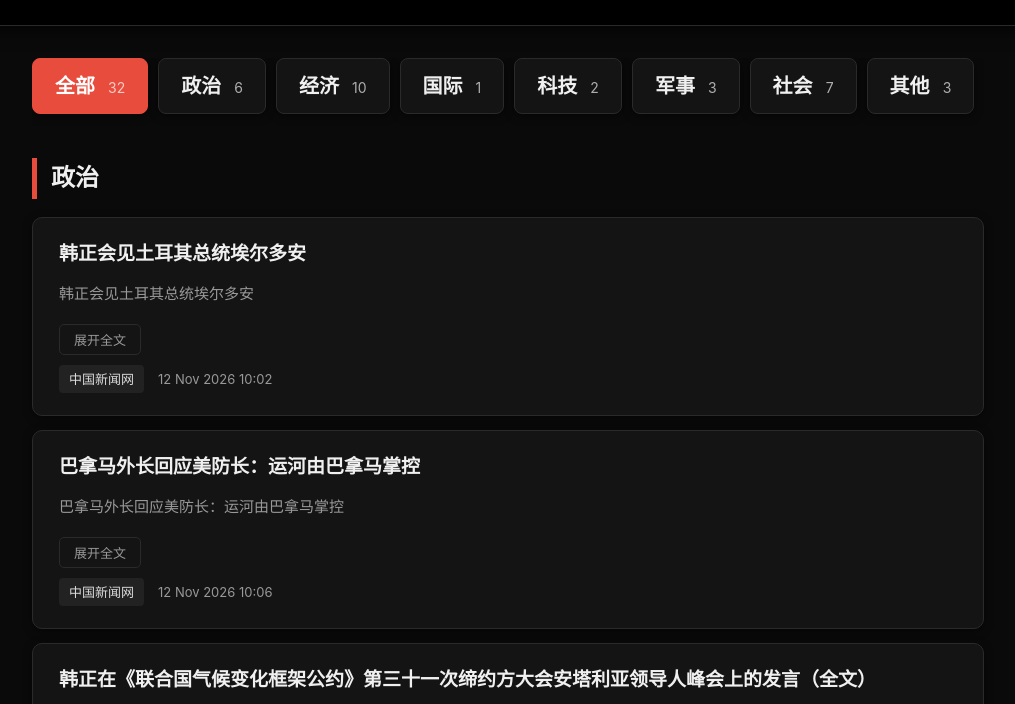
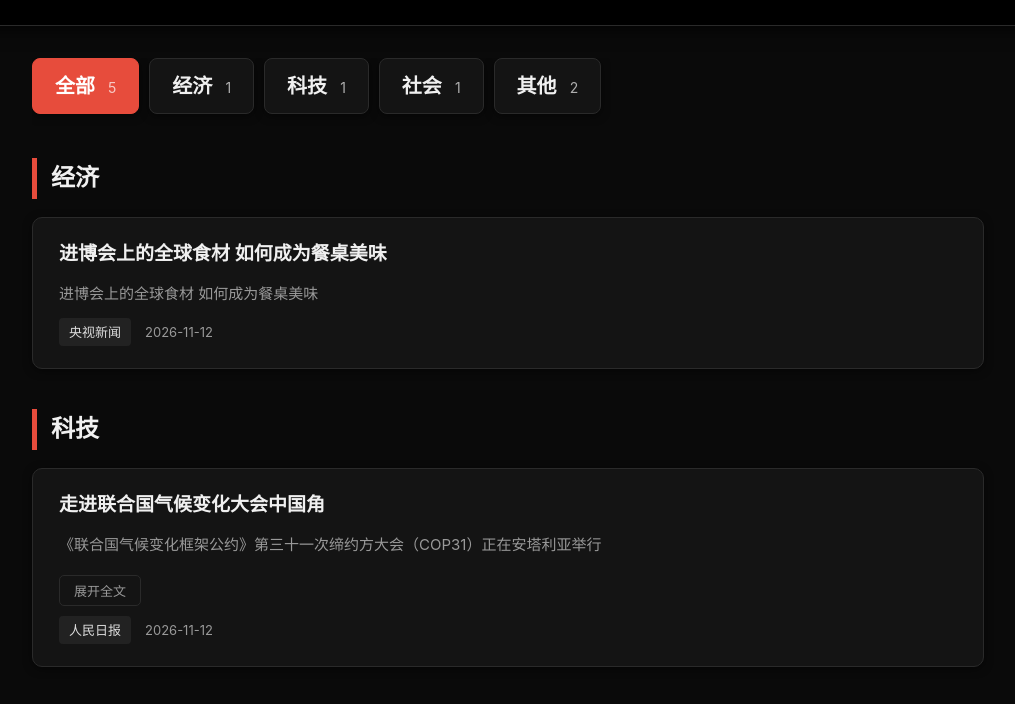
Before and after one commit to qustar777/daily-news, a plain HTML site: page index.html in a window 1280 px wide. Shown: the part 85-789 px from the top of the page, without its empty margins (132-1147 px from the left). Drawn offline with Linux system fonts and the light colour scheme.

Commit message:
fix: filter news by exact publish date, URL timestamp already there

```diff
--- a/index.html
+++ b/index.html
@@ -368,31 +368,43 @@ async function loadDay(date) {
 function render(data) {
   const content = document.getElementById('content');
   const cats = data.categories || {};
-  const hasNews = Object.values(cats).some(arr => arr.length > 0);
+
+  // 按当前选择的日期过滤：只显示"发布日期 == 当前选择日期"的新闻
+  // 这样用户选哪天，就只看那天发布的，避免政策类旧闻混入
+  const filterDate = currentDate;  // 形如 "2026-11-11"
+  const filteredCats = {};
+  let filteredTotal = 0;
+  for (const cat of Object.keys(cats)) {
+    const arr = cats[cat] || [];
+    filteredCats[cat] = arr.filter(item => extractPubDate(item.pub_time) === filterDate);
+    filteredTotal += filteredCats[cat].length;
+  }
+
+  const hasNews = Object.values(filteredCats).some(arr => arr.length > 0);
 
   if (!hasNews) {
-    showEmpty(`${data.date} 暂无可核实新闻`);
+    showEmpty(`${filterDate} 当天无新闻`);
     return;
   }
 
   let navHtml = '<nav class="nav">';
-  navHtml += `<div class="nav-item active" data-cat="__all__">全部 <span class="count">${data.total_news || 0}</span></div>`;
+  navHtml += `<div class="nav-item active" data-cat="__all__">全部 <span class="count">${filteredTotal}</span></div>`;
   for (const cat of CATEGORY_ORDER) {
-    if (cats[cat] && cats[cat].length > 0) {
-      navHtml += `<div class="nav-item" data-cat="${cat}">${cat} <span class="count">${cats[cat].length}</span></div>`;
+    if (filteredCats[cat] && filteredCats[cat].length > 0) {
+      navHtml += `<div class="nav-item" data-cat="${cat}">${cat} <span class="count">${filteredCats[cat].length}</span></div>`;
     }
   }
   navHtml += '</nav>';
 
   let sectionsHtml = '';
   for (const cat of CATEGORY_ORDER) {
-    if (cats[cat] && cats[cat].length > 0) {
-      sectionsHtml += renderSection(cat, cats[cat]);
+    if (filteredCats[cat] && filteredCats[cat].length > 0) {
+      sectionsHtml += renderSection(cat, filteredCats[cat]);
     }
   }
-  for (const cat of Object.keys(cats)) {
-    if (!CATEGORY_ORDER.includes(cat) && cats[cat].length > 0) {
-      sectionsHtml += renderSection(cat, cats[cat]);
+  for (const cat of Object.keys(filteredCats)) {
+    if (!CATEGORY_ORDER.includes(cat) && filteredCats[cat].length > 0) {
+      sectionsHtml += renderSection(cat, filteredCats[cat]);
     }
   }
 
@@ -405,6 +417,18 @@ function render(data) {
       filterByCategory(item.dataset.cat);
     });
   });
+}
+
+// 从 pub_time 提取日期部分（返回 "yyyy-MM-dd" 或 null）
+function extractPubDate(pubTime) {
+  if (!pubTime) return null;
+  const m = String(pubTime).match(/(\d{4})[-/](\d{1,2})[-/](\d{1,2})/);
+  if (m) {
+    const y = m[1], mo = m[2].padStart(2, '0'), d = m[3].padStart(2, '0');
+    return `${y}-${mo}-${d}`;
+  }
+  // 兜底：如果 pub_time 本身就是 "2026-11-11" 格式，上面的正则也能匹配
+  return null;
 }
 
 function renderSection(cat, items) {
```
